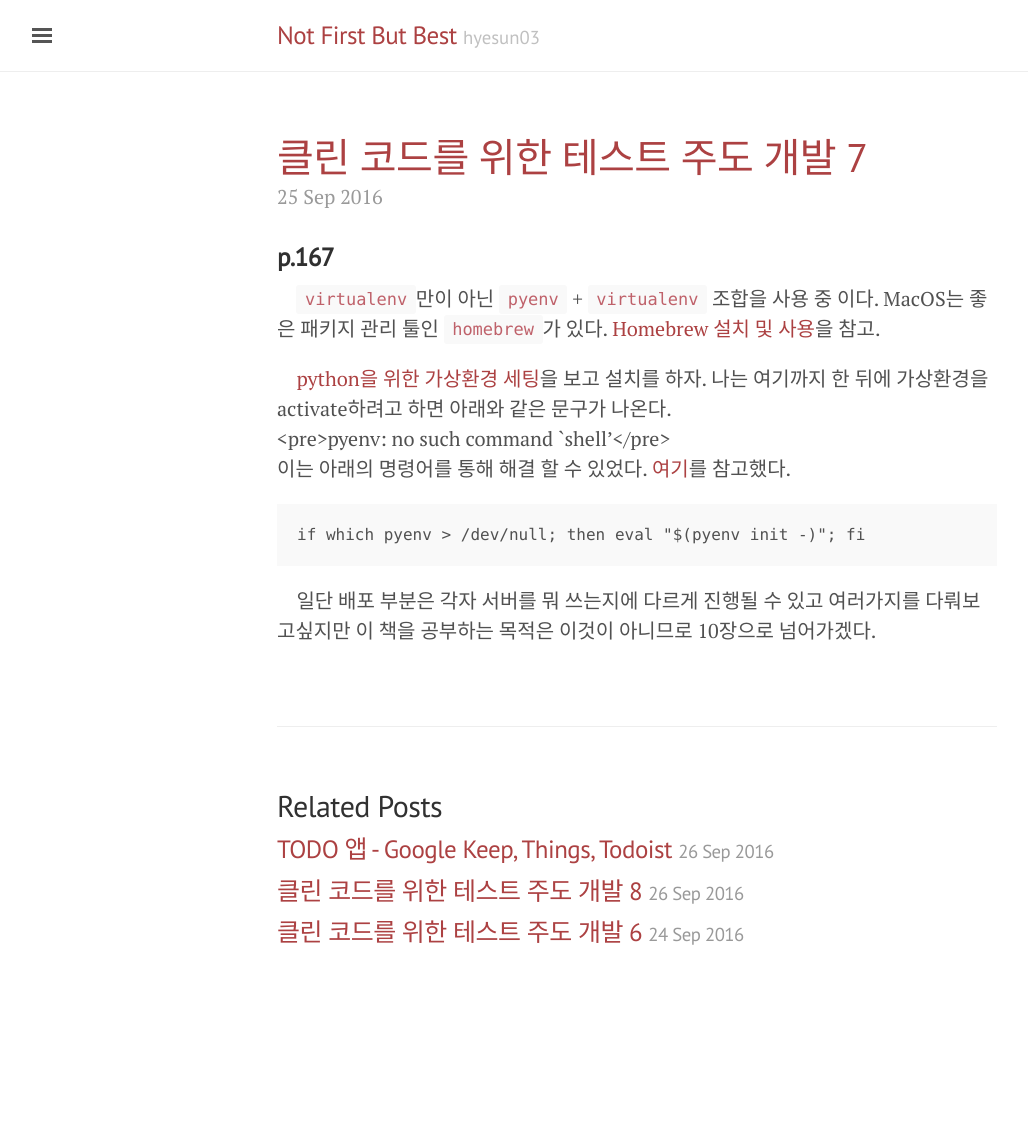
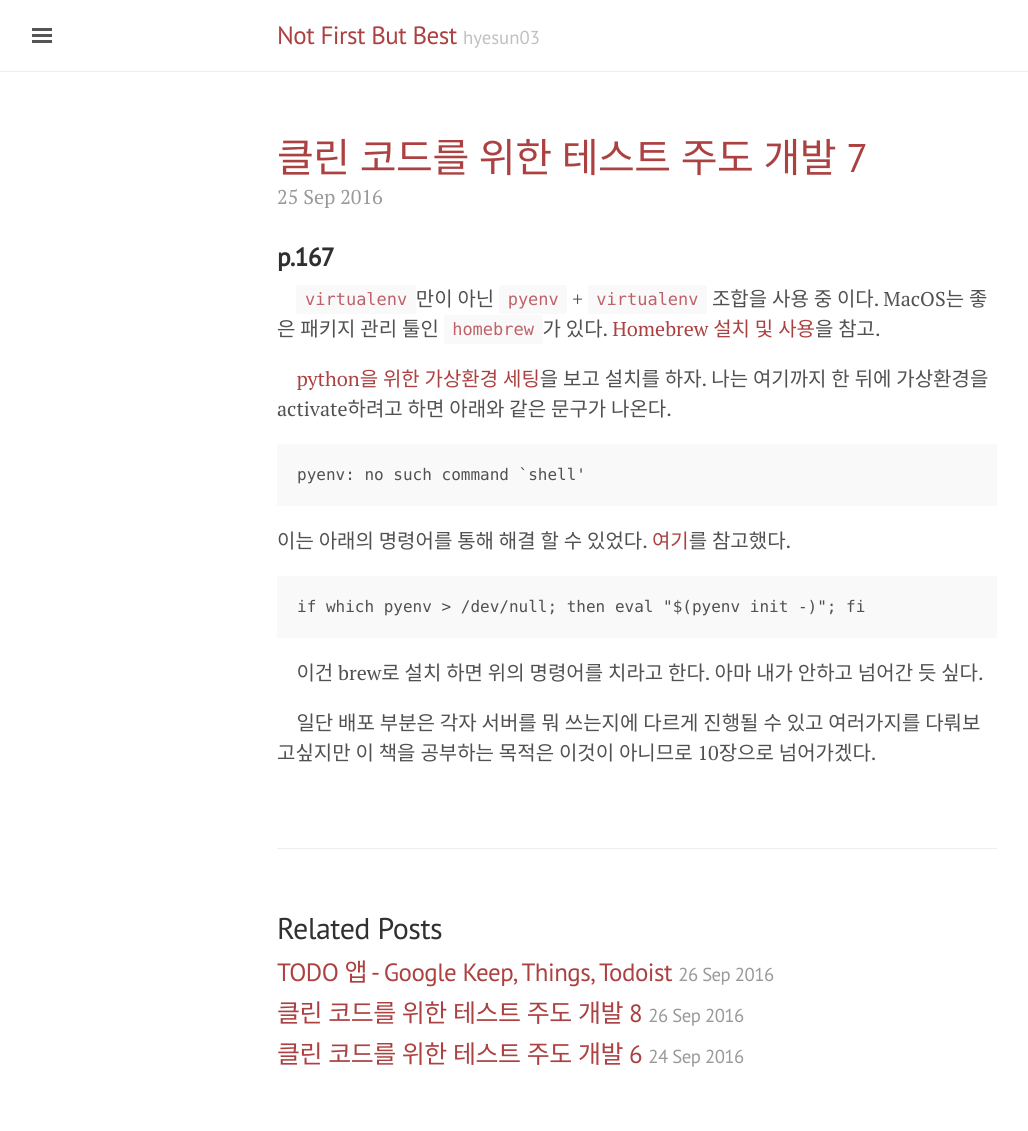
Before and after one commit to hyesun03/hyesun03.github.io, a Jekyll site: the page built from _posts/2016-09-25-djangoTDD07.md, in a window 1280 px wide. Shown: the whole page, without its empty margins (3-1031 px from the left). Built offline with Jekyll 4.4.1, drawn with Linux system fonts in a browser that asks for light colours; comment, search, counter and statistics services are not loaded; before the commit the page ends 1008 px from its top, so only the background shows below that.

Commit message:
pre태그 수정

```diff
--- a/_posts/2016-09-25-djangoTDD07.md
+++ b/_posts/2016-09-25-djangoTDD07.md
@@ -7,8 +7,10 @@ comments: true
 &nbsp;&nbsp;&nbsp; `virtualenv`만이 아닌 `pyenv` + `virtualenv` 조합을 사용 중 이다. MacOS는 좋은 패키지 관리 툴인 `homebrew`가 있다. [Homebrew 설치 및 사용](http://creativeworks.tistory.com/entry/MAC-TIP-Mac%EC%97%90-Homebrew-%EC%84%A4%EC%B9%98%ED%95%98%EA%B8%B0)을 참고.
 
 &nbsp;&nbsp;&nbsp; [python을 위한 가상환경 세팅](http://gyus.me/?p=475)을 보고 설치를 하자. 나는 여기까지 한 뒤에 가상환경을 activate하려고 하면 아래와 같은 문구가 나온다.
-        <pre>pyenv: no such command \`shell'</pre>
+
+<pre>pyenv: no such command `shell'</pre>
 이는 아래의 명령어를 통해 해결 할 수 있었다. [여기](https://github.com/yyuu/pyenv/issues/228)를 참고했다.
 <pre>if which pyenv > /dev/null; then eval "$(pyenv init -)"; fi</pre>
+&nbsp;&nbsp;&nbsp; 이건 brew로 설치 하면 위의 명령어를 치라고 한다. 아마 내가 안하고 넘어간 듯 싶다.
 
 &nbsp;&nbsp;&nbsp; 일단 배포 부분은 각자 서버를 뭐 쓰는지에 다르게 진행될 수 있고 여러가지를 다뤄보고싶지만 이 책을 공부하는 목적은 이것이 아니므로 10장으로 넘어가겠다.
```
